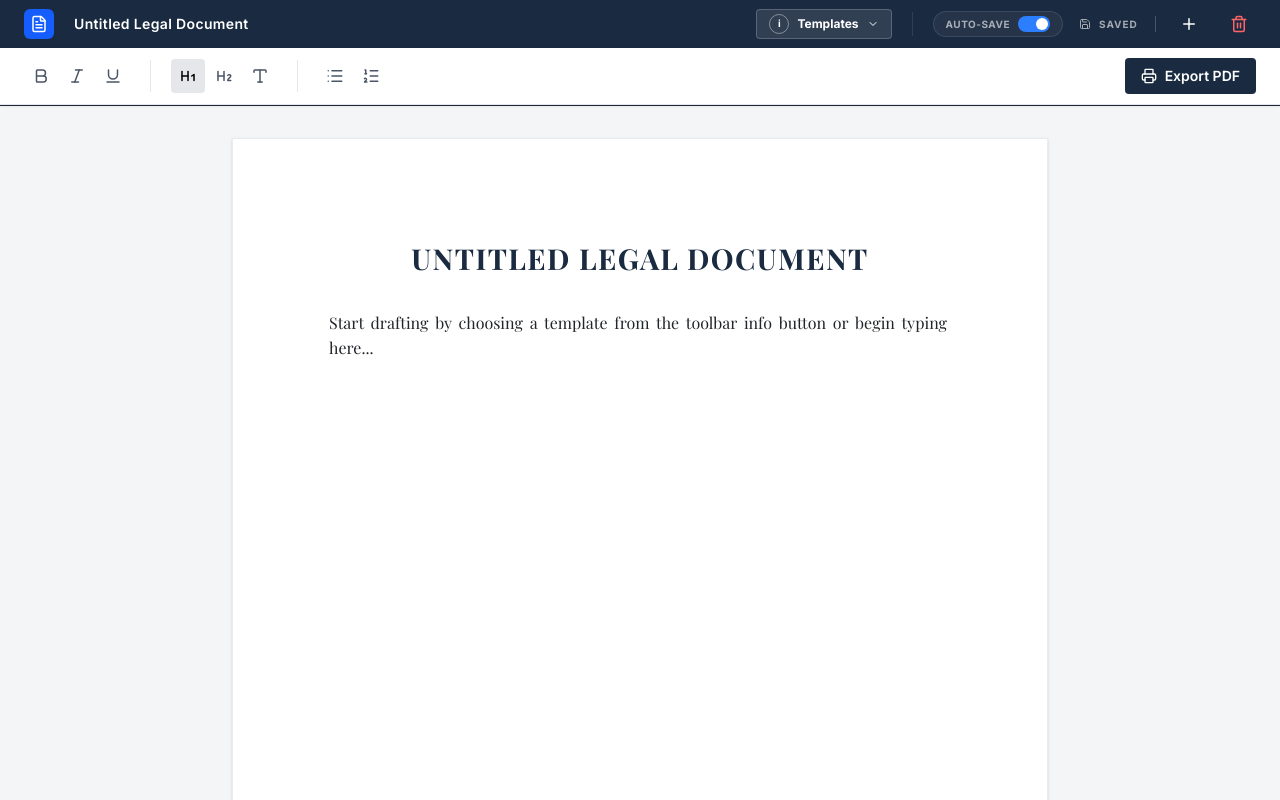
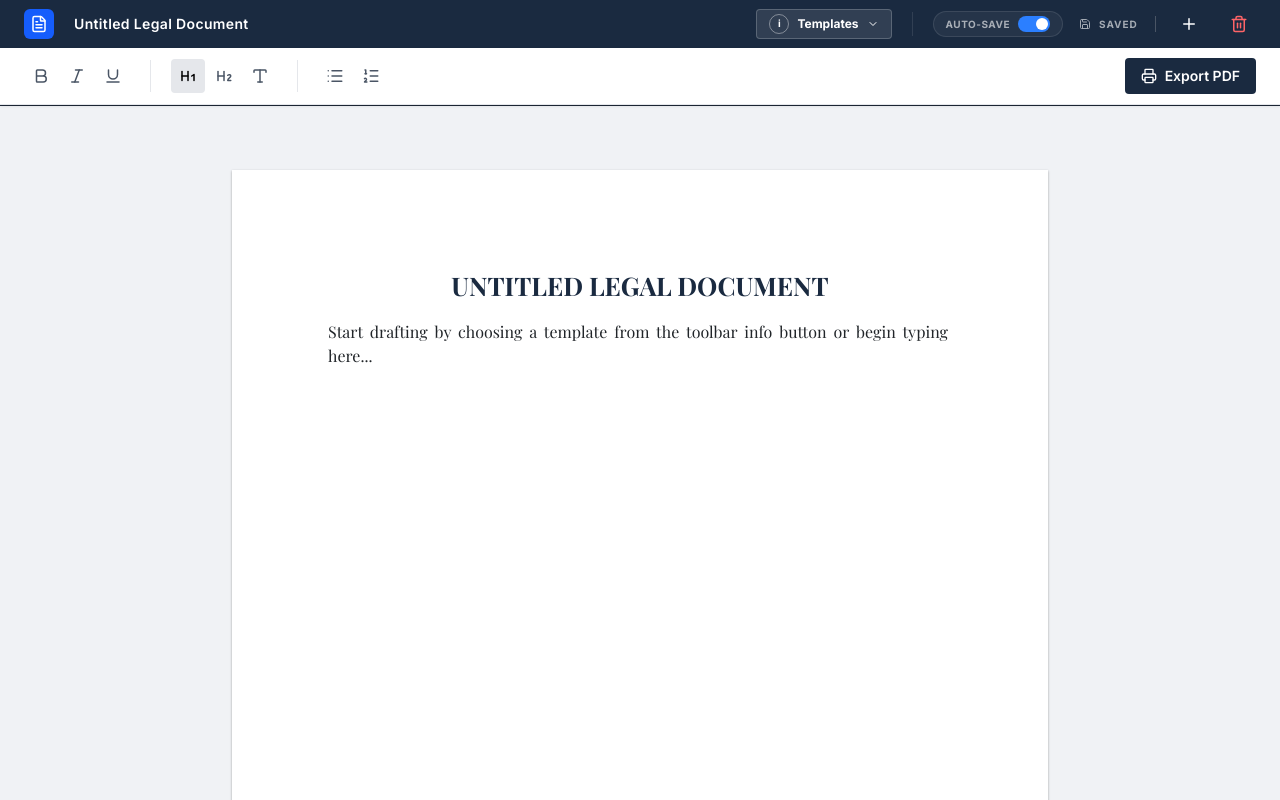
Before and after one commit to adharsh555/tiptap-pagination-editor, a Next.js app: page / in a window 1280 px wide. Built offline with nearby package versions, Linux system fonts and the light colour scheme; a web font is replaced by a local one.

Commit message:
Achieved true Google Docs parity: 11-inch sheets, exact margins, and slack-based pagination

```diff
--- a/src/app/globals.css
+++ b/src/app/globals.css
@@ -5,18 +5,18 @@
   --page-width: 8.5in;
   --page-height: 11in;
   --page-margin: 1in;
-  --bg-color: #f8f9fa;
-  /* Formal light gray/ivory */
-  --shadow-color: rgba(0, 0, 0, 0.15);
+  --workspace-bg: #f0f2f5;
+  --sheet-shadow: 0 1px 3px rgba(0, 0, 0, 0.12), 0 1px 2px rgba(0, 0, 0, 0.24);
   --primary-legal: #1a2a40;
-  /* Deep navy */
-  --border-formal: #ced4da;
+  --border-formal: #dee2e6;
 }
 
 body {
-  background-color: var(--bg-color);
+  background-color: var(--workspace-bg);
   font-family: 'Inter', system-ui, sans-serif;
   color: #212529;
+  margin: 0;
+  padding: 0;
 }
 
 /* Pagination Styles */
@@ -24,101 +24,92 @@ body {
   display: flex;
   flex-direction: column;
   align-items: center;
-  padding: 0;
   min-height: 100vh;
+  padding-top: 1rem;
 }
 
+/* The wrapper that hosts the ProseMirror flow */
 .page-container {
   width: var(--page-width);
+  background: white;
+  box-shadow: var(--sheet-shadow);
+  position: relative;
+  /* We don't use overflow: hidden here or it breaks page breaks */
+}
+
+/* Tiptap specific styling - Focused on Page Margins */
+.ProseMirror {
+  outline: none;
   min-height: var(--page-height);
   padding: var(--page-margin);
-  background: white;
-  box-shadow: 0 1px 3px rgba(0, 0, 0, 0.1), 0 1px 2px rgba(0, 0, 0, 0.06);
-  border: 1px solid #e9ecef;
-  margin-bottom: 2rem;
-  position: relative;
-  transition: box-shadow 0.2s ease;
-}
-
-/* Tiptap specific styling - Legal/Formal Focus */
-.ProseMirror {
-  outline: none;
-  min-height: 100%;
   font-family: 'Playfair Display', serif;
-  /* Formal legal look */
   font-size: 12pt;
-  /* Standard legal font size equivalent */
-  line-height: 1.6;
+  line-height: 1.5;
+  box-sizing: border-box;
 }
 
 .ProseMirror p {
-  margin-bottom: 1.5em;
+  margin-bottom: 0.8rem;
   text-align: justify;
 }
 
 .ProseMirror h1 {
-  font-size: 1.8rem;
+  font-size: 1.6rem;
   font-weight: 700;
-  margin-bottom: 1em;
+  margin-bottom: 1rem;
   text-align: center;
   text-transform: uppercase;
-  letter-spacing: 0.05em;
   color: var(--primary-legal);
 }
 
 .ProseMirror h2 {
-  font-size: 1.4rem;
+  font-size: 1.2rem;
   font-weight: 700;
-  margin-bottom: 0.8em;
+  margin-bottom: 0.6rem;
   border-bottom: 1px solid var(--border-formal);
-  padding-bottom: 0.2em;
 }
 
-.ProseMirror ul,
-.ProseMirror ol {
-  padding-left: 2rem;
-  margin-bottom: 1.5em;
-}
-
-/* Page Break Decoration - More Formal */
+/*
+   Page Break Decoration
+   This is the "Gap" between sheets.
+   It must handle:
+   - Remaining space on previous page
+   - Workspace gap
+   - Top margin of next page
+*/
 .page-break-decoration {
+  position: relative;
+  width: var(--page-width);
+  /* The height is controlled dynamically by JS to fulfill the 11in requirement */
+  margin-left: calc(-1 * var(--page-margin));
+  background-color: var(--workspace-bg);
+  cursor: default;
   display: flex;
+  flex-direction: column;
+  justify-content: center;
   align-items: center;
-  justify-content: center;
   user-select: none;
-  pointer-events: none;
-  margin-left: calc(-1 * var(--page-margin));
-  margin-right: calc(-1 * var(--page-margin));
-  height: 80px;
-  background-color: var(--bg-color);
-  position: relative;
-  overflow: hidden;
 }
 
 .page-break-line {
-  height: 2px;
-  background: repeating-linear-gradient(90deg,
-      var(--border-formal),
-      var(--border-formal) 10px,
-      transparent 10px,
-      transparent 20px);
   width: 100%;
+  height: 1px;
+  background-color: var(--border-formal);
   position: absolute;
   top: 50%;
-  left: 0;
 }
 
 .page-break-label {
-  background: var(--bg-color);
-  padding: 0.25rem 1rem;
-  font-size: 0.7rem;
-  font-weight: 600;
-  color: #6c757d;
+  background: white;
+  padding: 2px 8px;
+  font-size: 10px;
+  font-weight: 700;
+  color: #adb5bd;
   text-transform: uppercase;
-  letter-spacing: 0.2em;
+  letter-spacing: 1px;
   border: 1px solid var(--border-formal);
-  border-radius: 4px;
-  z-index: 2;
+  border-radius: 2px;
+  z-index: 5;
 }
 
 /* Print simulation */
@@ -129,26 +120,30 @@ body {
   }
 
   body {
-    background: white;
+    background: white !important;
   }
 
   .editor-container {
-    padding: 0;
+    padding: 0 !important;
   }
 
   .page-container {
-    margin: 0;
-    box-shadow: none;
-    border: none;
-    width: 100%;
-    padding: 1in;
+    box-shadow: none !important;
+    width: 100% !important;
   }
 
-  .toolbar {
-    display: none;
+  .ProseMirror {
+    padding: var(--page-margin) !important;
+  }
+
+  .toolbar,
+  .templates-dropdown {
+    display: none !important;
   }
 
   .page-break-decoration {
-    display: none;
+    page-break-after: always;
+    visibility: hidden;
+    height: 0 !important;
   }
 }
--- a/src/components/Editor.tsx
+++ b/src/components/Editor.tsx
@@ -256,7 +256,9 @@ export default function Editor() {
             StarterKit,
             Underline,
             Pagination.configure({
-                pageHeight: 900,
+                pageHeight: 864, // 9 inches @ 96dpi
+                margin: 96,      // 1 inch @ 96dpi
+                gap: 32          // Workspace gap
             }),
             Placeholder.configure({
                 placeholder: 'Begin your legal drafting here...',
@@ -268,7 +270,7 @@ export default function Editor() {
     `,
         editorProps: {
             attributes: {
-                class: 'focus:outline-none min-h-[11in]',
+                class: 'focus:outline-none',
             },
         },
         immediatelyRender: false,
@@ -300,7 +302,7 @@ export default function Editor() {
     if (!mounted) return null;
 
     return (
-        <div className="editor-container h-screen flex flex-col bg-[#f4f5f7]">
+        <div className="flex flex-col h-screen overflow-hidden">
             <Toolbar
                 editor={editor}
                 onNew={handleNew}
@@ -310,9 +312,11 @@ export default function Editor() {
                 onManualSave={handleManualSave}
                 onSelectTemplate={handleSelectTemplate}
             />
-            <div className="flex-grow w-full overflow-y-auto pt-8 pb-32 flex flex-col items-center">
-                <div className="page-container mb-0 shrink-0">
-                    <EditorContent editor={editor} />
+            <div className="flex-grow overflow-y-auto bg-[#f0f2f5] pt-12 pb-32">
+                <div className="editor-container">
+                    <div className="page-container">
+                        <EditorContent editor={editor} />
+                    </div>
                 </div>
             </div>
         </div>
--- a/src/extensions/Pagination.ts
+++ b/src/extensions/Pagination.ts
@@ -3,25 +3,30 @@ import { Plugin, PluginKey } from '@tiptap/pm/state';
 import { Decoration, DecorationSet } from '@tiptap/pm/view';
 
 export interface PaginationOptions {
-    pageHeight: number;
+    pageHeight: number; // The drawable content height (e.g., 9 inches @ 96dpi = 864px)
+    margin: number;     // 1 inch @ 96dpi = 96px
+    gap: number;        // Workspace gap (e.g., 32px)
 }
 
 const paginationPluginKey = new PluginKey('pagination');
 
 /**
- * Handles real-time page break markers by measuring node heights.
+ * Advanced Pagination: Ensures every page break results in exactly 11" vertical distance
+ * from the start of the previous page to the start of the next page.
  */
 export const Pagination = Extension.create<PaginationOptions>({
     name: 'pagination',
 
     addOptions() {
         return {
-            pageHeight: 920, // Calibrated height
+            pageHeight: 864, // 9 inches of drawable content
+            margin: 96,     // 1 inch top/bottom margin
+            gap: 32,        // Space between sheets
         };
     },
 
     addProseMirrorPlugins() {
-        const { pageHeight } = this.options;
+        const { pageHeight, margin, gap } = this.options;
 
         return [
             new Plugin({
@@ -44,6 +49,7 @@ export const Pagination = Extension.create<PaginationOptions>({
                 view() {
                     return {
                         update(view, prevState) {
+                            // Only update if content or selection changed significantly
                             if (view.state.doc.eq(prevState.doc) && view.state.selection.eq(prevState.selection)) {
                                 return;
                             }
@@ -53,7 +59,7 @@ export const Pagination = Extension.create<PaginationOptions>({
                             const children = Array.from(editorDom.children);
 
                             let currentHeight = 0;
-                            let nextPageNumber = 2; // The first break transitions to page 2
+                            let nextPageNumber = 1;
 
                             children.forEach((child) => {
                                 if (child.classList.contains('page-break-decoration')) return;
@@ -62,23 +68,37 @@ export const Pagination = Extension.create<PaginationOptions>({
                                 const style = window.getComputedStyle(child);
                                 const marginTop = parseFloat(style.marginTop);
                                 const marginBottom = parseFloat(style.marginBottom);
-                                const fullHeight = rect.height + marginTop + marginBottom;
 
-                                if (currentHeight + fullHeight > pageHeight) {
+                                // Total height this node occupies in the flow
+                                const nodeHeight = rect.height + marginTop + marginBottom;
+
+                                if (currentHeight + nodeHeight > pageHeight) {
                                     const pos = view.posAtDOM(child, 0);
-                                    const displayPage = nextPageNumber++;
+
+                                    // Calculate "Slack": How much empty space is left in the 9" area
+                                    const slack = pageHeight - currentHeight;
+
+                                    // The decoration height must cover:
+                                    // 1. Slack (to reach the end of the drawable 9")
+                                    // 2. Bottom margin of current page (1")
+                                    // 3. Workspace gap
+                                    // 4. Top margin of next page (1")
+                                    const decorationHeight = slack + margin + gap + margin;
+
+                                    nextPageNumber++;
 
                                     decorations.push(
                                         Decoration.widget(pos, () => {
                                             const container = document.createElement('div');
                                             container.className = 'page-break-decoration';
+                                            container.style.height = `${decorationHeight}px`;
 
                                             const line = document.createElement('div');
                                             line.className = 'page-break-line';
 
                                             const label = document.createElement('div');
                                             label.className = 'page-break-label';
-                                            label.innerText = `PAGE ${displayPage}`;
+                                            label.innerText = `PAGE ${nextPageNumber}`;
 
                                             container.appendChild(line);
                                             container.appendChild(label);
@@ -88,13 +108,14 @@ export const Pagination = Extension.create<PaginationOptions>({
                                             key: `page-break-${pos}`
                                         })
                                     );
-                                    currentHeight = fullHeight;
+
+                                    // Reset height for the new page starting with this node
+                                    currentHeight = nodeHeight;
                                 } else {
-                                    currentHeight += fullHeight;
+                                    currentHeight += nodeHeight;
                                 }
                             });
 
-                            // Apply decorations via a microtask to ensure we are outside the ProseMirror update cycle
                             queueMicrotask(() => {
                                 if (view.isDestroyed) return;
                                 const tr = view.state.tr.setMeta(paginationPluginKey, {
```
